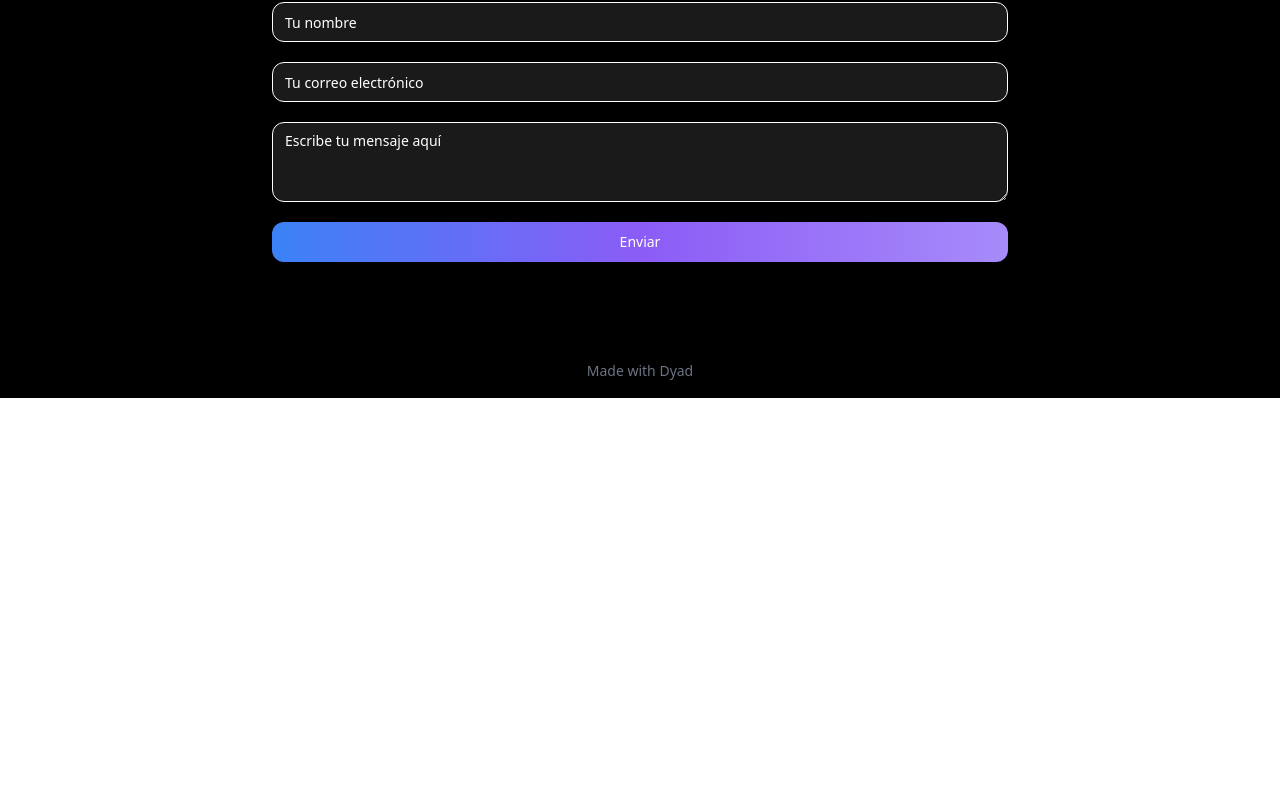
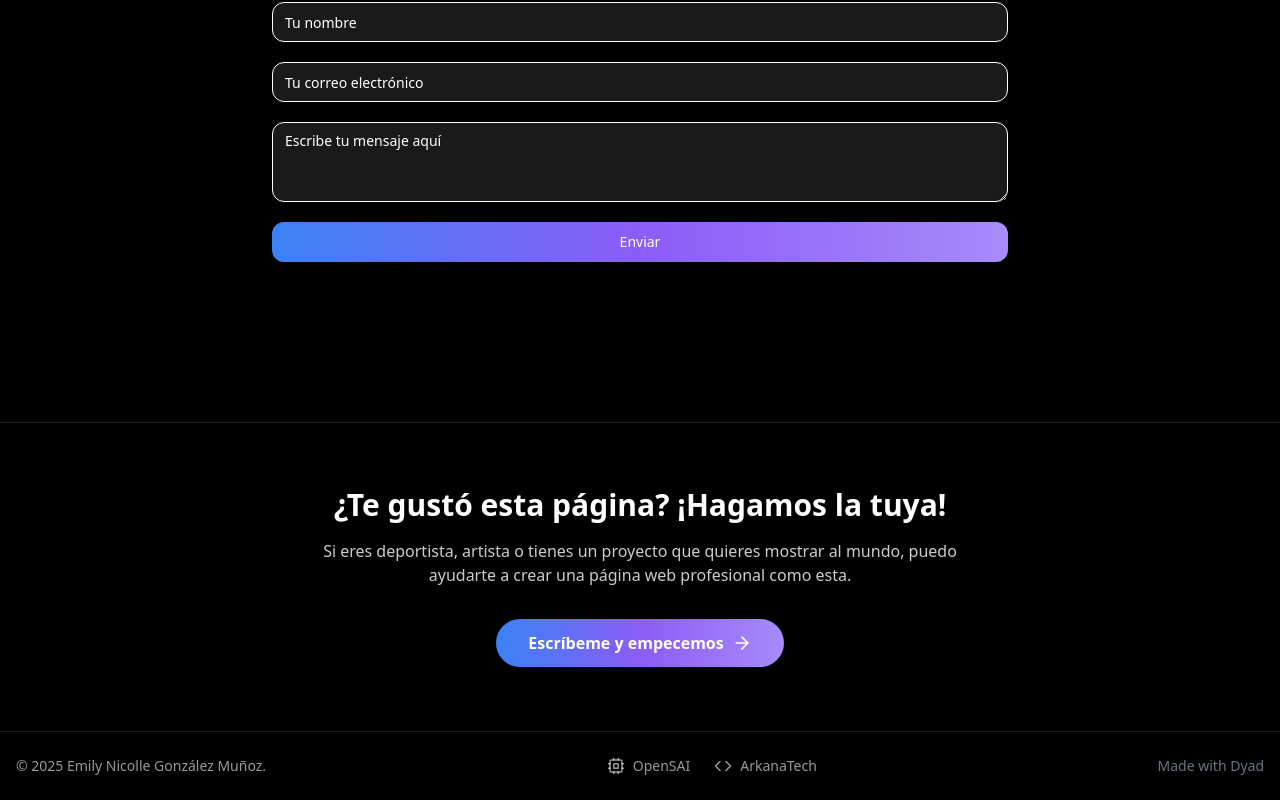
Before and after one commit to miguelggdev/emyng-website, a React (Vite) app: page / in a window 1280 px wide. Shown: the part 9494-10294 px from the top of the page. Before the commit the page ends 9892 px from the top, so only its background shows below. Built offline with nearby package versions, Linux system fonts and the light colour scheme.

Commit message:
[dyad] Se ha creado un nuevo pie de página con una sección de llamada a la acción y enlaces a patrocinadores. - wrote 3 file(s) + extra files edited outside of Dyad

```diff
--- /dev/null
+++ b/src/components/Footer.tsx
@@ -0,0 +1,52 @@
+import { ArrowRight, Code, Cpu } from "lucide-react";
+import { MadeWithDyad } from "@/components/made-with-dyad";
+
+export default function Footer() {
+  return (
+    <footer className="relative z-10 bg-black/50 border-t border-white/10 mt-20">
+      {/* Call to Action Section */}
+      <div className="max-w-4xl mx-auto text-center py-16 px-4">
+        <h2 className="text-2xl md:text-3xl font-bold text-white mb-4">
+          ¿Te gustó esta página? ¡Hagamos la tuya!
+        </h2>
+        <p className="text-white/80 mb-8 max-w-2xl mx-auto">
+          Si eres deportista, artista o tienes un proyecto que quieres mostrar al mundo, puedo ayudarte a crear una página web profesional como esta.
+        </p>
+        <a
+          href="#contacto"
+          className="inline-flex items-center gap-2 bg-gradient-to-r from-[#3b82f6] via-[#8b5cf6] to-[#a78bfa] text-white font-semibold px-8 py-3 rounded-full shadow-lg hover:scale-105 transition-transform"
+        >
+          Escríbeme y empecemos <ArrowRight size={20} />
+        </a>
+      </div>
+
+      {/* Bottom Footer */}
+      <div className="border-t border-white/10">
+        <div className="max-w-7xl mx-auto px-4 py-6 flex flex-col sm:flex-row justify-between items-center gap-4">
+          <p className="text-sm text-white/60 text-center sm:text-left">
+            © {new Date().getFullYear()} Emily Nicolle González Muñoz.
+          </p>
+          <div className="flex items-center gap-6">
+            <a
+              href="https://opensai.org"
+              target="_blank"
+              rel="noopener noreferrer"
+              className="flex items-center gap-2 text-sm text-white/60 hover:text-blue-400 transition-colors"
+            >
+              <Cpu size={18} /> OpenSAI
+            </a>
+            <a
+              href="https://arkanatech.tech"
+              target="_blank"
+              rel="noopener noreferrer"
+              className="flex items-center gap-2 text-sm text-white/60 hover:text-green-400 transition-colors"
+            >
+              <Code size={18} /> ArkanaTech
+            </a>
+          </div>
+           <MadeWithDyad />
+        </div>
+      </div>
+    </footer>
+  );
+}
--- a/src/components/made-with-dyad.tsx
+++ b/src/components/made-with-dyad.tsx
@@ -1,6 +1,5 @@
 export const MadeWithDyad = () => {
   return (
-    <div className="p-4 text-center">
     <a
       href="https://www.dyad.sh/"
       target="_blank"
@@ -9,6 +8,5 @@ export const MadeWithDyad = () => {
     >
       Made with Dyad
     </a>
-    </div>
   );
 };
--- a/src/pages/Index.tsx
+++ b/src/pages/Index.tsx
@@ -12,9 +12,9 @@ import Galeria from "@/components/Galeria";
 import Patrocinio from "@/components/Patrocinio";
 import Contacto from "@/components/Contacto";
 import Donaciones from "@/components/Donaciones";
-import { MadeWithDyad } from "@/components/made-with-dyad";
 import AnimatedGradientBackground from "@/components/AnimatedGradientBackground";
 import CardsDemo from "@/components/CardsDemo";
+import Footer from "@/components/Footer";
 
 export default function Index() {
   return (
@@ -37,9 +37,7 @@ export default function Index() {
         <Donaciones />
         <Contacto />
       </main>
-      <footer className="relative z-10">
-        <MadeWithDyad />
-      </footer>
+      <Footer />
     </div>
   );
 }
```
Lines whose indentation alone changed are shown as unchanged.
